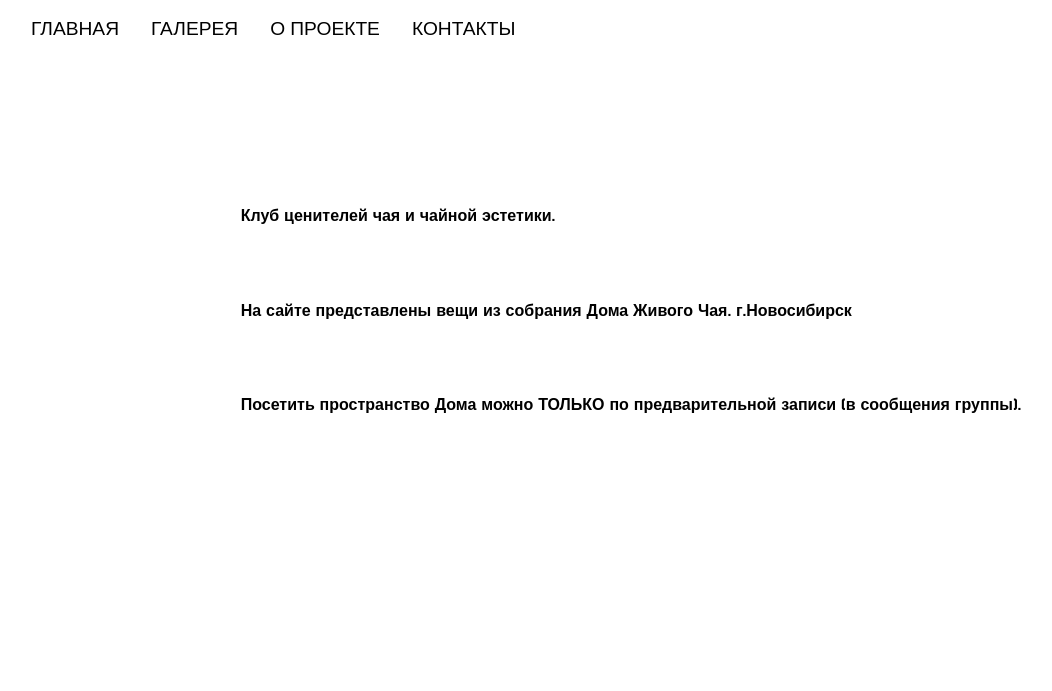
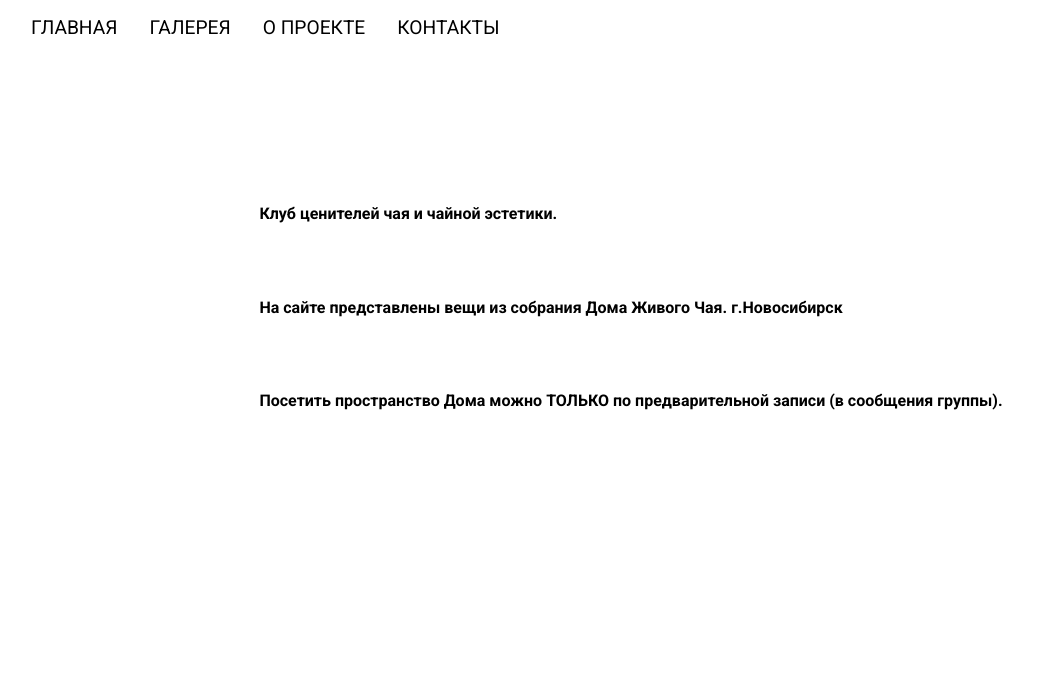
Before and after one commit to amplisuda/Tea-Living-House-Gallery, a Flask app: page /about in a window 1280 px wide. Shown: the top 691 px of the page, without its empty margins (9-1061 px from the left). Run offline with Flask 3, Linux system fonts and the light colour scheme.

Commit message:
update font

```diff
--- a/app/blueprints/products/templates/main/product_cart.html
+++ b/app/blueprints/products/templates/main/product_cart.html
@@ -11,7 +11,6 @@
       {% endfor %}
     </div>
     <div class="oz-info">
-      <h3 class="oz-name">{{ product.name }}</h3>
       <div class="oz-desc">{{ product.description | safe }}</div>
       <a href="https://t.me/amplisuda?text={{ ('Здравствуйте, хотел бы приобрести картину: ' ~ url_for('product.product', hash=product.hash, _external=True)) | urlencode }}" class="oz-btn" target="_blank" rel="noopener">Написать продавцу</a>
     </div>
--- a/app/static/css/style.css
+++ b/app/static/css/style.css
@@ -1,8 +1,7 @@
-@import url('https://fonts.googleapis.com/css2?family=Orbitron:wght@400;700&display=swap');
-
+@import url('https://fonts.googleapis.com/css2?family=Roboto:wght@400;500;700&display=swap');
 body {
     background-color: #fff;
-    font-family: 'Orbitron', sans-serif;
+    font-family: 'Roboto', sans-serif;
     color: #000;
     margin: 0;
     padding: 0;
@@ -264,3 +263,14 @@ h2 {
   .lightbox__content { inset: 8% 4% 10% 4%; }
   .lightbox__nav { font-size: 1.8rem; }
 }
+
+/* === Centering for "О проекте" and "Контакты" sections/pages === */
+/* Body-classes derived from Flask request.endpoint in base.html */
+.page-main-about main, .page-main-contacts main, .page-main-contact main {
+    text-align: center;
+}
+
+/* Fallbacks for common markup */
+#about, #contacts, .about, .contacts {
+    text-align: center;
+}
```
